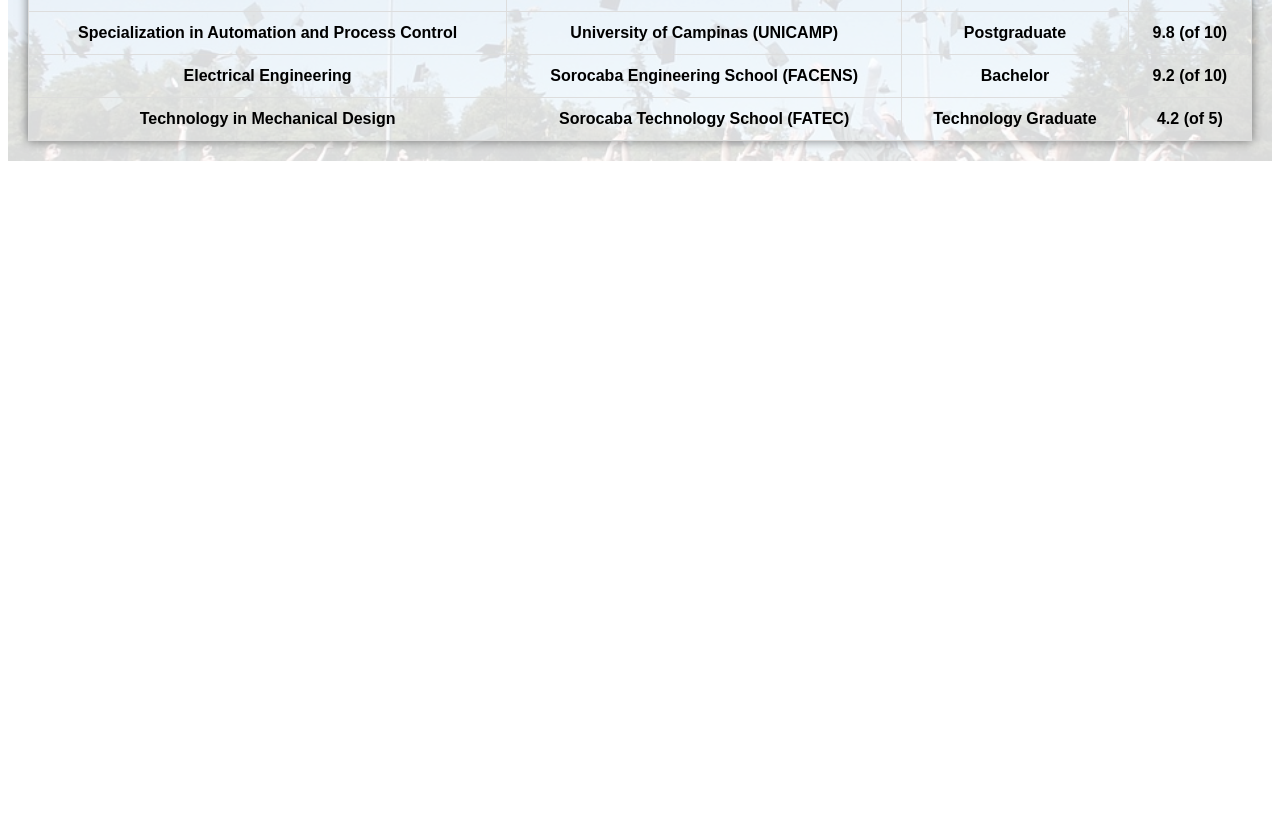
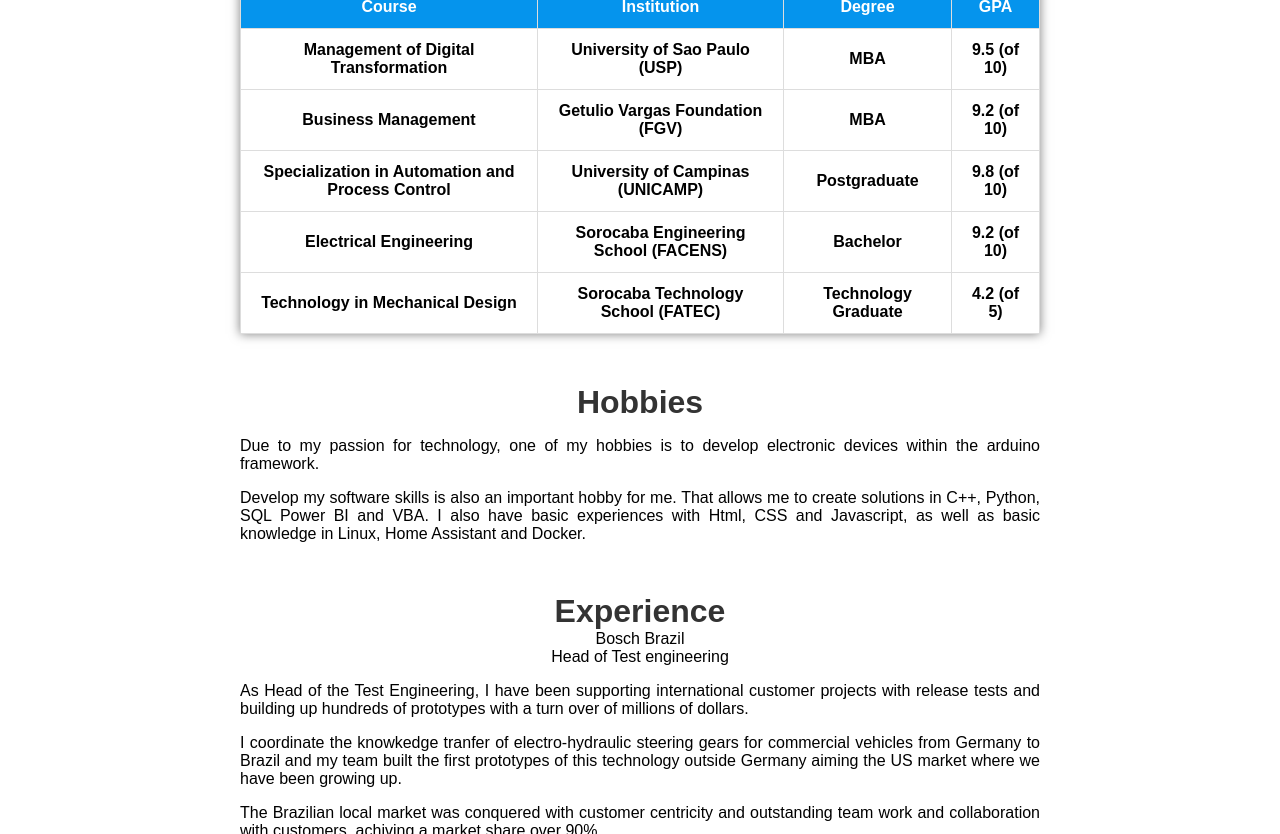
Before and after one commit to dndestro/dndestro.github.io, a plain HTML site: page index.html in a window 1280 px wide. Shown: the part 703-1537 px from the top of the page. Before the commit the page ends 872 px from the top, so only its background shows below. Drawn offline with Linux system fonts and the light colour scheme.

Commit message:
2024_09_19 Adicionado hobbies e experiencia

```diff
--- a/index.html
+++ b/index.html
@@ -23,15 +23,16 @@
             </nav>
         </header>
 
+        <main>
             <h1 class="container">
                 Welcome to my personal webpage (under construction)!
             </h1>
 
-        <p>
+            <p class="principal">
                 Here you can know more about my personal and professional profile.
             </p>
 
-        <p>
+            <p class="principal">
                 I have over 15 years of experience in the automotive industry,
                 working in product development and application areas. Always
                 result-oriented, with flexibility, empathy, and fostering
@@ -39,12 +40,12 @@
                 successful career.
             </p>
 
-        <p>
+            <p class="principal">
                 My personal values are rooted in Christianity, and I my family is my
                 greatest treasure in this world.
             </p>
 
-        <p>
+            <p class="principal">
                 I am passionate about knowledge and stand out for the breadth of my
                 general and technical expertise in electronics, mechanics, software,
                 automation, and control.
@@ -101,7 +102,6 @@
             <div class="background-container">
                 <h2>Education</h2>
 
-
                 <table class="styled-table">
                     <thead>
                         <tr>
@@ -112,8 +112,6 @@
                         </tr>
                     </thead>
                     <tbody>
-                    <!-- Gerando linhas e colunas dinamicamente -->
-                    <!-- Exemplo de 10 linhas com 4 colunas -->
                         <tr>
                             <td>Management of Digital Transformation</td>
                             <td>University of Sao Paulo (USP)</td>
@@ -147,6 +145,72 @@
                     </tbody>
                 </table>
             </div>
+            <div class="background-container">
+                <h2> Hobbies </h2>
+                <p class="principal"> Due to my passion for technology, one of
+                    my hobbies is to develop electronic devices within the arduino
+                    framework.
+                </p>
+                <p class="principal">
+                    Develop my software skills is also an important hobby for
+                    me. That allows me to create solutions in C++, Python, SQL
+                    Power BI and VBA.
+                    I also have basic experiences with Html, CSS and Javascript,
+                    as well as basic knowledge in Linux, Home Assistant and
+                    Docker.
+                </p>
+
+            </div>
+            <div class="background-container">
+                <h2> Experience </h2>
+                <div>
+                    <div> Bosch Brazil</div>
+                    <div> Head of Test engineering</div>
+                    <p class="principal">
+                        As Head of the Test Engineering, I have been supporting
+                        international customer projects with release tests and
+                        building up hundreds of prototypes with a turn over of
+                        millions of dollars.
+                    </p>
+
+                    <p class="principal">
+                        I coordinate the knowkedge tranfer of electro-hydraulic
+                        steering gears for commercial vehicles from Germany to
+                        Brazil and my team built the first prototypes of this
+                        technology outside Germany aiming the US market where
+                        we have been growing up.
+                    </p>
+
+                    <p class="principal">
+                        The Brazilian local market was conquered with customer
+                        centricity and outstanding team work and collaboration
+                        with customers, achiving a market share over 90%.
+                    </p>
+
+                    <p class="principal">
+                        Business profit and competitiveness have been granted
+                        with safety throuth the succesful release of cost
+                        reduction measures and full support of manufacture and
+                        quality assurance.
+                    </p>
+
+                    <p class="principal">
+                        Tackling huge teechnical challenges would not be
+                        possible without developing the people and keeping the
+                        team under an impressive colaboration and friendship
+                        atmosphere.
+                    </p>
+
+                    <p class="principal">
+                        Due to my extent knowledge, I have also been developing
+                        projects and measures beyond the scope of my leading
+                        position, not only with important data analysis projects
+                        able to save million of dollars but also on process
+                        automation to improve efficiency in many tasks.
+                    </p>
+                </div>
+            </div>
+        </main>
         <script src="script.js"></script>
     </body>
 </html>
--- a/style.css
+++ b/style.css
@@ -1,4 +1,9 @@
-/* Estilos gerais */
+@charset "UTF-8";
+
+* {
+    font-family: Arial, Helvetica, sans-serif;
+}
+
 body {
     font-family: Arial, sans-serif;
     background-color: #fff;
@@ -7,6 +12,7 @@ body {
 header {
     background-color: #0477BF;
 }
+
 
 nav ul {
     list-style-type: none;
@@ -29,6 +35,16 @@ nav ul li a {
 
 nav ul li a:hover {
     color: #ccc;
+}
+
+main {
+    margin: auto;
+    width: 800px;
+    margin-bottom: 50px;
+}
+
+.principal{
+    text-align: justify;
 }
 
 /* Estilo para o submenu (dropdown) */
@@ -67,6 +83,7 @@ nav ul li a:hover {
     transform: translateY(0);
 }
 
+
 /* Estilos para a faixa rolante */
 .scroll-container {
     width: 100%;
@@ -75,7 +92,7 @@ nav ul li a:hover {
     padding: 20px;
     box-sizing: border-box;
     display: flex;
-    justify-content: center;
+    justify-content: left ;
 }
 
 .scroll-content {
@@ -150,10 +167,10 @@ nav ul li a:hover {
 .background-container {
     position: relative;
     text-align: center; /* Centraliza o conteúdo horizontalmente */
-    padding: 20px; /* Espaçamento ao redor do conteúdo */
+    margin-top: 50px; /* Espaçamento ao redor do conteúdo */
 }
 
-.background-container::before {
+.____background-container::before {
     content: "";
     position: absolute;
     top: 0;
```
Lines whose indentation alone changed are shown as unchanged.
